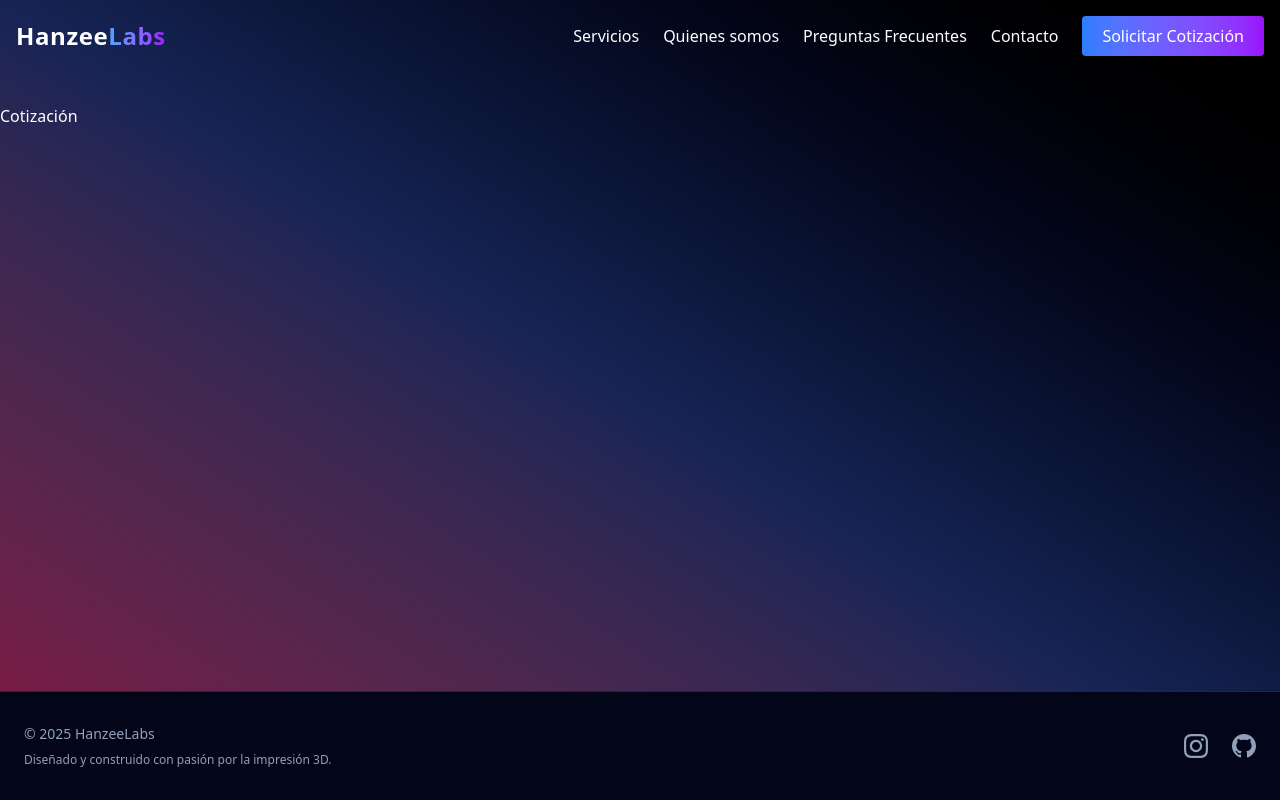
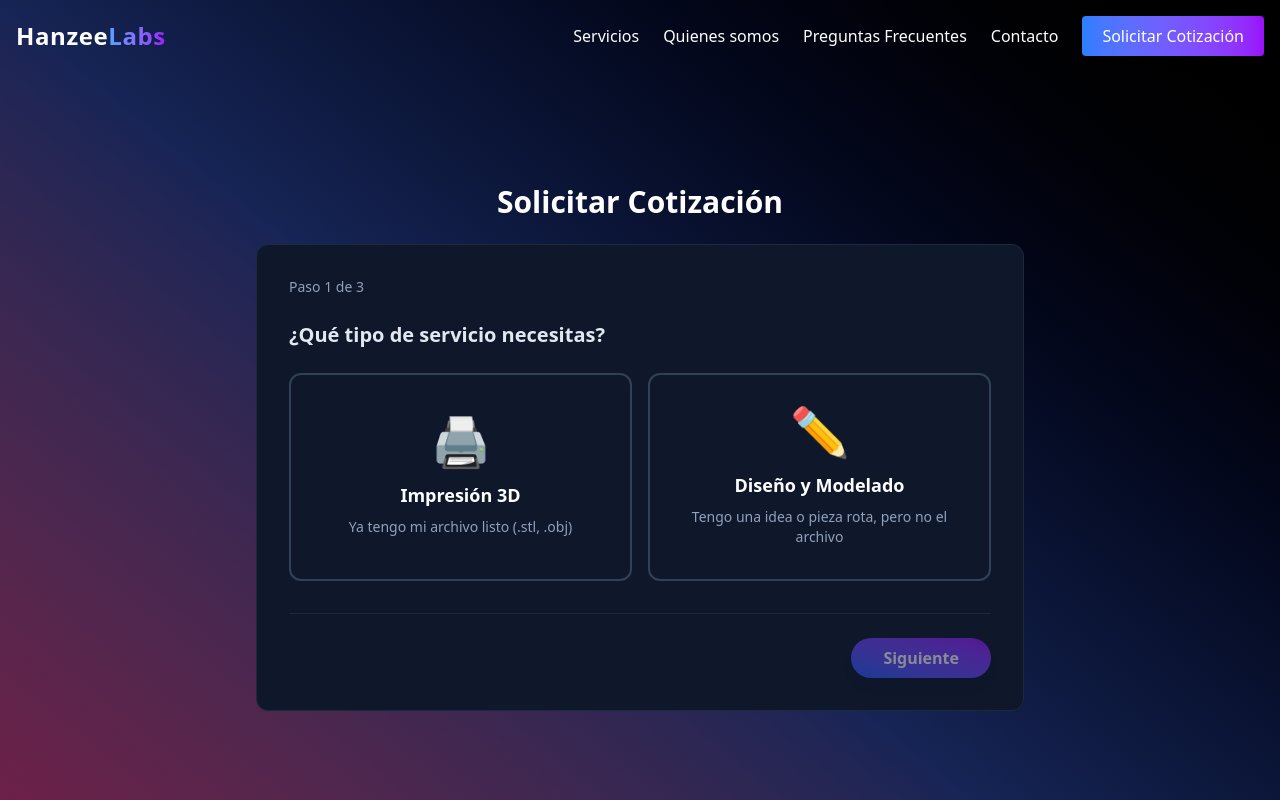
Before and after one commit to hanzeelvilla/hanzeeLabs, a React (Vite) app: page /cotizar in a window 1280 px wide. Shown: the top 800 px of the page. Built offline with nearby package versions, Linux system fonts and the light colour scheme.

Commit message:
Step 1 form

```diff
--- a/src/estimate/Estimate.tsx
+++ b/src/estimate/Estimate.tsx
@@ -1,3 +1,80 @@
+import { useState } from "react";
+import type { EstimateData } from "../types/estimateData.interface";
+import { ServiceCard } from "./components/ServiceCard";
+
 export const Estimate = () => {
-  return <div className="text-white">Cotización</div>;
+  const [step, setStep] = useState(1);
+  const [formData, setFormData] = useState<EstimateData>({
+    serviceType: null,
+    material: null,
+    description: "",
+    files: null,
+    contact: { name: "", email: "", phone: null },
+    quantity: 1,
+  });
+
+  const updateData = (newData: Partial<EstimateData>) => {
+    setFormData((prev) => ({ ...prev, ...newData }));
+  };
+
+  return (
+    <div className="min-h-screen px-4 pt-20 text-white">
+      <div className="mx-auto max-w-3xl">
+        <h1 className="mb-6 text-center text-3xl font-bold">
+          Solicitar Cotización
+        </h1>
+
+        <div className="rounded-xl border border-slate-800 bg-slate-900 p-8">
+          <p className="mb-6 text-sm text-slate-400">Paso {step} de 3</p>
+
+          <form onSubmit={(e) => e.preventDefault()}>
+            {step === 1 && (
+              <div className="animate-fade-in">
+                <fieldset className="w-full">
+                  <legend className="mb-6 w-full text-center text-xl font-semibold text-slate-200 md:text-left">
+                    ¿Qué tipo de servicio necesitas?
+                  </legend>
+
+                  <div className="grid grid-cols-1 gap-4 md:grid-cols-2">
+                    <ServiceCard
+                      name="serviceType"
+                      value="print"
+                      title="Impresión 3D"
+                      description="Ya tengo mi archivo listo (.stl, .obj)"
+                      icon="🖨️"
+                      variant="blue"
+                      checked={formData.serviceType === "print"}
+                      onChange={() => updateData({ serviceType: "print" })}
+                    />
+
+                    <ServiceCard
+                      name="serviceType"
+                      value="design"
+                      title="Diseño y Modelado"
+                      description="Tengo una idea o pieza rota, pero no el archivo"
+                      icon="✏️"
+                      variant="purple"
+                      checked={formData.serviceType === "design"}
+                      onChange={() => updateData({ serviceType: "design" })}
+                    />
+                  </div>
+                </fieldset>
+              </div>
+            )}
+
+            <div className="mt-8 flex items-center justify-end border-t border-slate-800 pt-6">
+              <button
+                type="button"
+                onClick={() => setStep((prev) => prev + 1)}
+                disabled={step === 1 && !formData.serviceType}
+                className="rounded-full bg-linear-to-tr from-blue-600 to-purple-600 px-8 py-2 font-bold text-white shadow-lg transition-all duration-300 hover:scale-105 hover:shadow-blue-500/25 disabled:cursor-not-allowed disabled:opacity-50 disabled:hover:scale-100"
+              >
+                Siguiente
+              </button>
+            </div>
+          </form>
+        </div>
+      </div>
+    </div>
+  );
 };
--- /dev/null
+++ b/src/estimate/components/ServiceCard.tsx
@@ -0,0 +1,67 @@
+import type { ReactNode } from "react";
+
+interface Props {
+  name: string;
+  value: string;
+  checked: boolean;
+  onChange: () => void;
+  title: string;
+  description: string;
+  icon: ReactNode;
+  variant?: "blue" | "purple";
+}
+
+export const ServiceCard = ({
+  name,
+  value,
+  checked,
+  onChange,
+  title,
+  description,
+  icon,
+  variant = "blue",
+}: Props) => {
+  const isBlue = variant === "blue";
+
+  const activeStyles = isBlue
+    ? "peer-checked:border-blue-500 peer-checked:bg-blue-500/10 peer-checked:shadow-lg peer-checked:shadow-blue-500/20 peer-checked:scale-[1.02]"
+    : "peer-checked:border-purple-500 peer-checked:bg-purple-500/10 peer-checked:shadow-lg peer-checked:shadow-purple-500/20 peer-checked:scale-[1.02]";
+
+  const focusStyles = isBlue
+    ? "peer-focus-visible:ring-2 peer-focus-visible:ring-blue-500 peer-focus-visible:border-blue-500"
+    : "peer-focus-visible:ring-2 peer-focus-visible:ring-purple-500 peer-focus-visible:border-purple-500";
+
+  const hoverStyles = isBlue
+    ? "hover:border-blue-400 hover:bg-blue-500/5"
+    : "hover:border-purple-400 hover:bg-purple-500/5";
+
+  return (
+    <label className="relative h-full w-full cursor-pointer">
+      <input
+        type="radio"
+        name={name}
+        value={value}
+        checked={checked}
+        onChange={onChange}
+        className="peer sr-only"
+      />
+
+      <div
+        className={`flex h-full flex-col items-center justify-center rounded-xl border-2 border-slate-700 p-8 transition-all duration-300 ${hoverStyles} ${activeStyles} ${focusStyles} `}
+      >
+        <span
+          className="mb-4 text-5xl transition-transform duration-300 group-hover:scale-110"
+          aria-hidden="true"
+        >
+          {icon}
+        </span>
+
+        <span className="text-lg font-bold text-white">{title}</span>
+
+        <span className="mt-2 text-center text-sm text-slate-400">
+          {description}
+        </span>
+      </div>
+    </label>
+  );
+};
--- a/src/shared/components/NavBar.tsx
+++ b/src/shared/components/NavBar.tsx
@@ -7,7 +7,7 @@ export const NavBar = () => {
   return (
     <header className="flex flex-wrap items-center bg-transparent p-4 text-white">
       <div className="mr-auto hidden text-2xl font-bold tracking-wide md:block">
-        <Link to="/">
+        <Link to="/" aria-label="Inicio">
           Hanzee
           <span className="bg-linear-to-r from-blue-400 to-purple-600 bg-clip-text text-transparent">
             Labs
--- a/src/types/estimate.interface.ts
+++ b/src/types/estimateData.interface.ts
@@ -1,6 +1,6 @@
 export type serviceType = "print" | "design" | null;
 
-export type material = "pla" | "petg" | "abs" | "tpu";
+export type material = "pla" | "petg" | "abs" | "tpu" | null;
 
 export type contact = {
   name: string;
```
